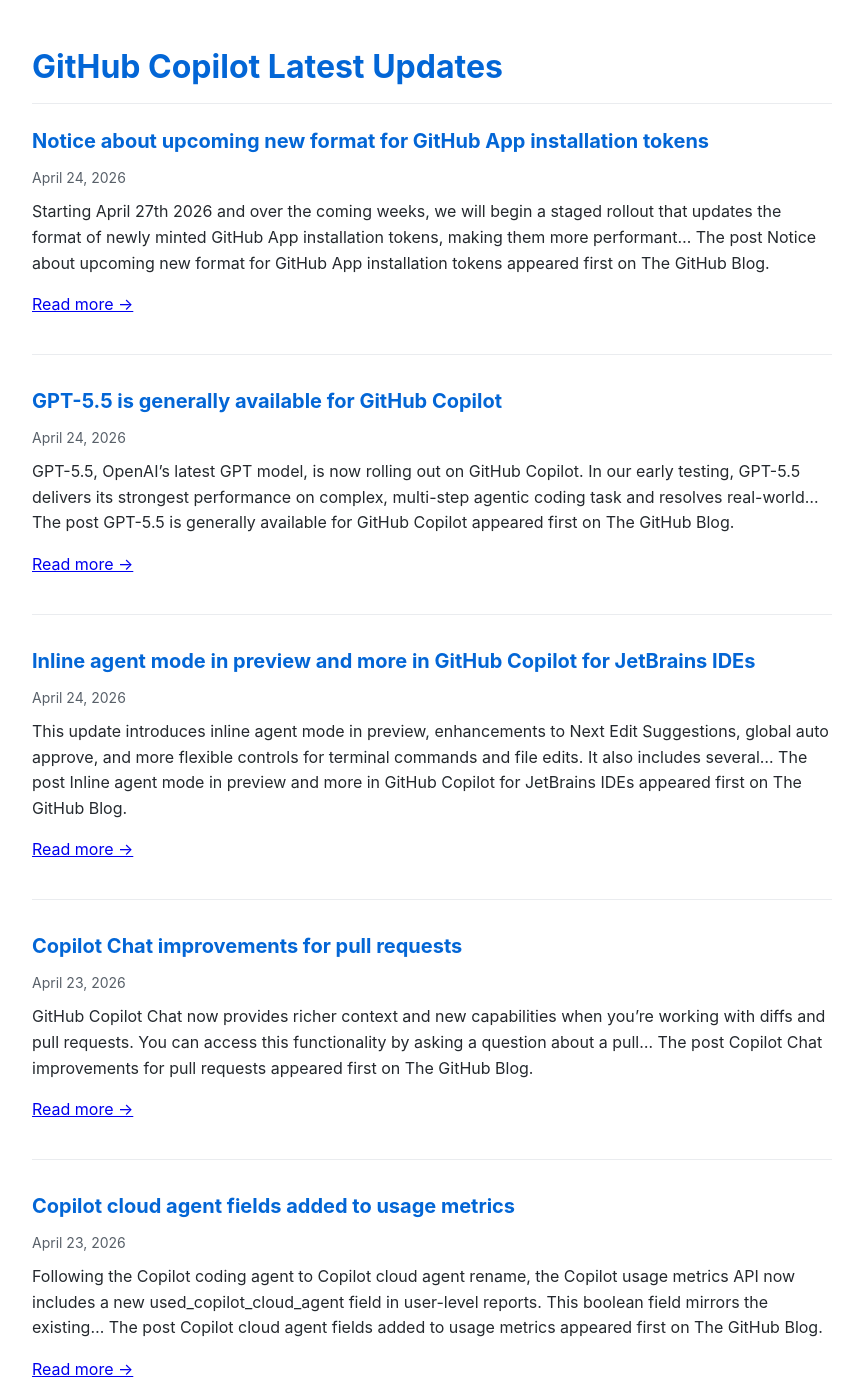
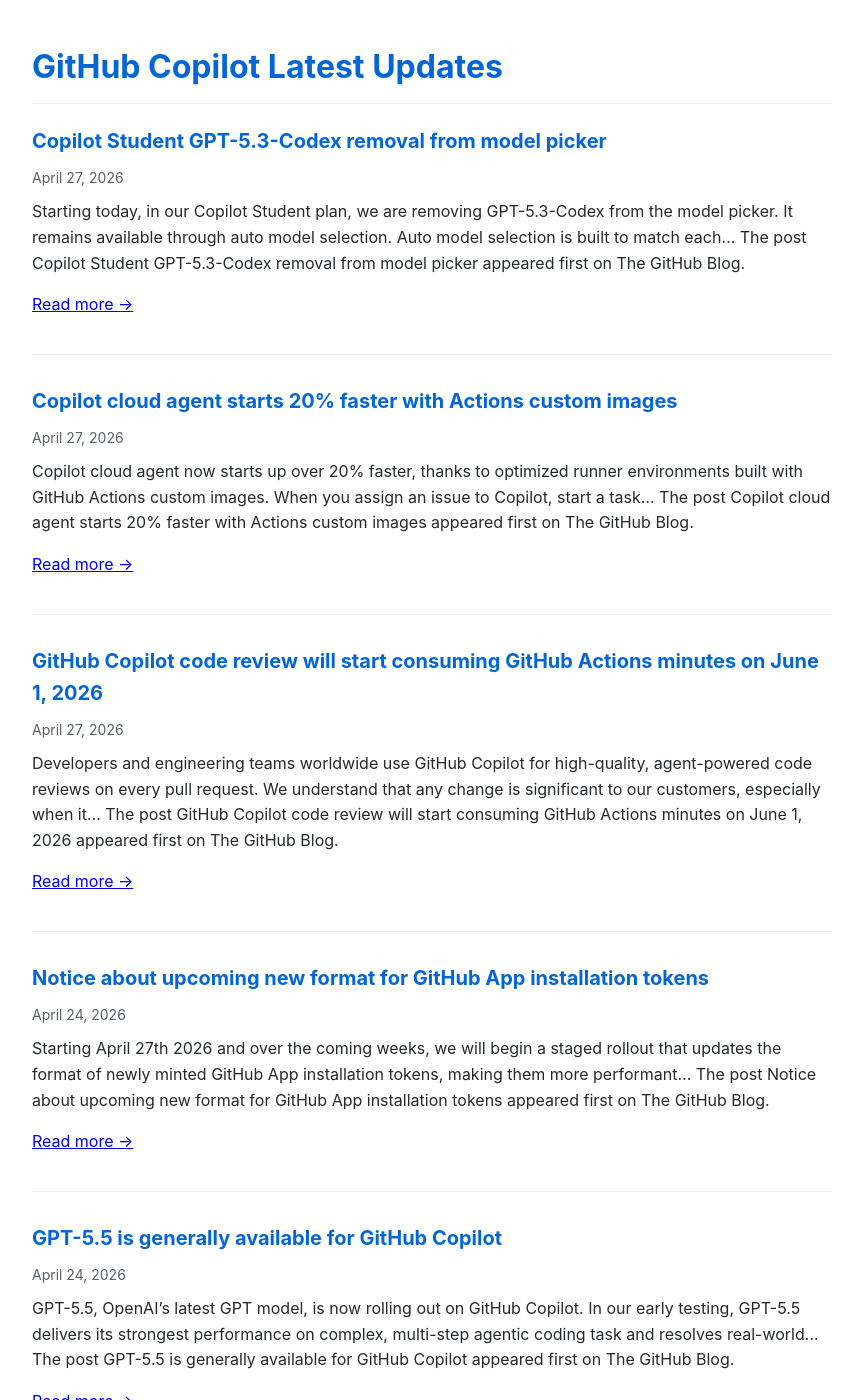
Before and after one commit to Oregand/oregand.github.io, a Jekyll site: the page copilot-feed.html, which Jekyll copies as it is, in a window 1280 px wide and 1400 px high. Shown: the whole window, without its empty margins (208-1071 px from the left). Built offline with Jekyll 4.4.1, drawn with Linux system fonts in a browser that asks for light colours; some of the changed text lies outside the part shown.

Commit message:
Update RSS feed

```diff
--- a/copilot-feed.html
+++ b/copilot-feed.html
@@ -62,6 +62,45 @@
 </head>
 <body>
   <h1>GitHub Copilot Latest Updates</h1>
+
+  <div class="feed-item">
+    <div class="feed-title">
+      <a href="https://github.blog/changelog/2026-04-27-copilot-student-gpt-5-3-codex-removal-from-model-picker" target="_blank">Copilot Student GPT-5.3-Codex removal from model picker</a>
+    </div>
+    <div class="feed-date">April 27, 2026</div>
+    <div class="feed-description">
+      Starting today, in our Copilot Student plan, we are removing GPT-5.3-Codex from the model picker. It remains available through auto model selection. Auto model selection is built to match each&#8230;
+The post Copilot Student GPT-5.3-Codex removal from model picker appeared first on The GitHub Blog.
+
+      <p><a href="https://github.blog/changelog/2026-04-27-copilot-student-gpt-5-3-codex-removal-from-model-picker" target="_blank">Read more →</a></p>
+    </div>
+  </div>
+
+  <div class="feed-item">
+    <div class="feed-title">
+      <a href="https://github.blog/changelog/2026-04-27-copilot-cloud-agent-starts-20-faster-with-actions-custom-images" target="_blank">Copilot cloud agent starts 20% faster with Actions custom images</a>
+    </div>
+    <div class="feed-date">April 27, 2026</div>
+    <div class="feed-description">
+      Copilot cloud agent now starts up over 20% faster, thanks to optimized runner environments built with GitHub Actions custom images. When you assign an issue to Copilot, start a task&#8230;
+The post Copilot cloud agent starts 20% faster with Actions custom images appeared first on The GitHub Blog.
+
+      <p><a href="https://github.blog/changelog/2026-04-27-copilot-cloud-agent-starts-20-faster-with-actions-custom-images" target="_blank">Read more →</a></p>
+    </div>
+  </div>
+
+  <div class="feed-item">
+    <div class="feed-title">
+      <a href="https://github.blog/changelog/2026-04-27-github-copilot-code-review-will-start-consuming-github-actions-minutes-on-june-1-2026" target="_blank">GitHub Copilot code review will start consuming GitHub Actions minutes on June 1, 2026</a>
+    </div>
+    <div class="feed-date">April 27, 2026</div>
+    <div class="feed-description">
+      Developers and engineering teams worldwide use GitHub Copilot for high-quality, agent-powered code reviews on every pull request. We understand that any change is significant to our customers, especially when it&#8230;
+The post GitHub Copilot code review will start consuming GitHub Actions minutes on June 1, 2026 appeared first on The GitHub Blog.
+
+      <p><a href="https://github.blog/changelog/2026-04-27-github-copilot-code-review-will-start-consuming-github-actions-minutes-on-june-1-2026" target="_blank">Read more →</a></p>
+    </div>
+  </div>
 
   <div class="feed-item">
     <div class="feed-title">
@@ -154,47 +193,8 @@ The post View and manage agent sessions from issues and projects appeared first
     </div>
   </div>
 
-  <div class="feed-item">
-    <div class="feed-title">
-      <a href="https://github.blog/changelog/2026-04-22-pausing-new-self-serve-signups-for-github-copilot-business" target="_blank">Pausing new self-serve signups for GitHub Copilot Business</a>
-    </div>
-    <div class="feed-date">April 23, 2026</div>
-    <div class="feed-description">
-      As part of our ongoing efforts to ensure a reliable and sustainable Copilot experience for all users, we are pausing new self-serve signups for GitHub Copilot Business for organizations on&#8230;
-The post Pausing new self-serve signups for GitHub Copilot Business appeared first on The GitHub Blog.
-
-      <p><a href="https://github.blog/changelog/2026-04-22-pausing-new-self-serve-signups-for-github-copilot-business" target="_blank">Read more →</a></p>
-    </div>
-  </div>
-
-  <div class="feed-item">
-    <div class="feed-title">
-      <a href="https://github.blog/changelog/2026-04-22-github-copilot-for-jira-our-latest-enhancements" target="_blank">GitHub Copilot for Jira: Our latest enhancements</a>
-    </div>
-    <div class="feed-date">April 23, 2026</div>
-    <div class="feed-description">
-      Since our last update, we&#8217;ve continued to invest in making the GitHub Copilot cloud agent for Jira integration more powerful and customizable. These improvements give teams greater control over how&#8230;
-The post GitHub Copilot for Jira: Our latest enhancements appeared first on The GitHub Blog.
-
-      <p><a href="https://github.blog/changelog/2026-04-22-github-copilot-for-jira-our-latest-enhancements" target="_blank">Read more →</a></p>
-    </div>
-  </div>
-
-  <div class="feed-item">
-    <div class="feed-title">
-      <a href="https://github.blog/changelog/2026-04-22-upcoming-change-to-copilot-usage-metrics-report-download-urls" target="_blank">Upcoming change to Copilot usage metrics report download URLs</a>
-    </div>
-    <div class="feed-date">April 22, 2026</div>
-    <div class="feed-description">
-      We are migrating the download URLs for Copilot usage metrics reports from Azure Front Door domains to a stable, GitHub-owned custom domain. This change will improve URL stability and make&#8230;
-The post Upcoming change to Copilot usage metrics report download URLs appeared first on The GitHub Blog.
-
-      <p><a href="https://github.blog/changelog/2026-04-22-upcoming-change-to-copilot-usage-metrics-report-download-urls" target="_blank">Read more →</a></p>
-    </div>
-  </div>
-
   <div class="update-info">
-    Feed last updated: April 27, 2026 at 12:23 PM
+    Feed last updated: April 28, 2026 at 12:14 AM
   </div>
 </body>
 </html>
```
